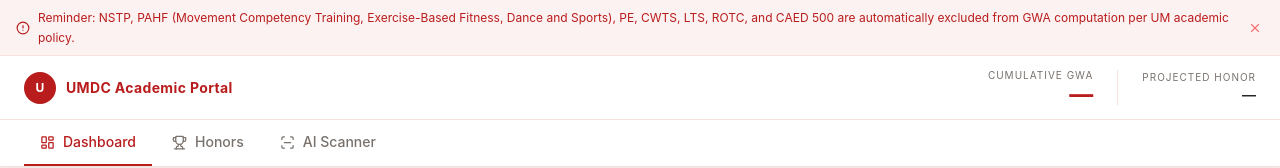
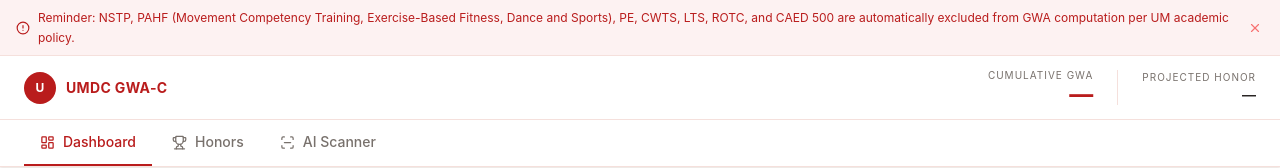
Before and after one commit to JAVCode8/grade-calculator, a React (Vite) app: page / in a window 1280 px wide. Shown: the top 168 px of the page. Built offline with nearby package versions, Linux system fonts and the light colour scheme.

Commit message:
Change header name

```diff
--- a/src/components/Header.tsx
+++ b/src/components/Header.tsx
@@ -90,10 +90,10 @@ export default function Header({ gwa, honor, terms }: HeaderProps) {
           </div>
           <div>
             <span className="hidden sm:block text-crimson-700 font-bold text-sm tracking-wide">
-              UMDC Academic Portal
+              UMDC GWA-C
             </span>
             <span className="block sm:hidden text-crimson-700 font-bold text-sm tracking-wide">
-              UMDC Portal
+              UMDC GWA-C
             </span>
             {/* ── Overall Stats ── */}
             {hasSubjects && (
```
